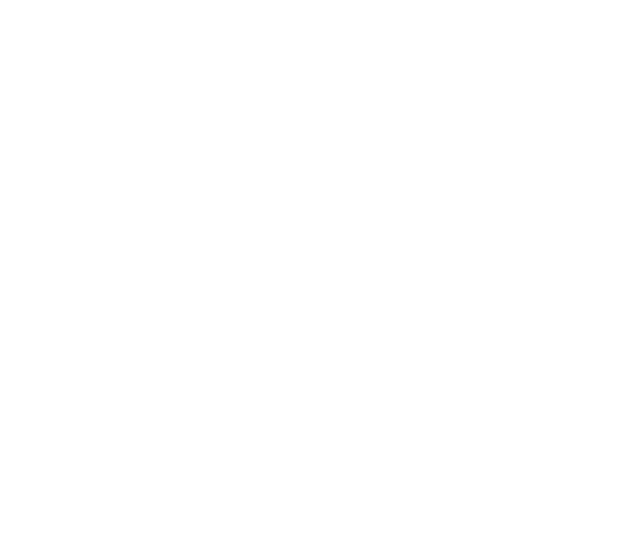
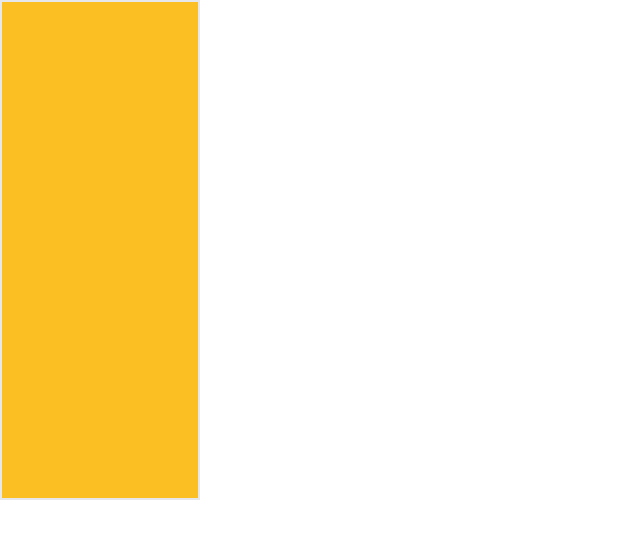
Before and after one commit to GonzaQuedena01/portfolio, a website: page index.html in a window 1280 px wide. Shown: the whole page, without its empty margins (0-640 px from the left). Drawn offline with nearby package versions, Linux system fonts and the light colour scheme; files that its build step writes are made by us from their sources.

Commit message:
chore: initial commit.

```diff
--- a/index.html
+++ b/index.html
@@ -4,9 +4,13 @@
     <meta charset="UTF-8">
     <meta name="viewport" content="width=device-width, initial-scale=1.0">
     <title>My Portfolio</title>
-    <link rel="stylesheet" href="/assets/styles/main.css    ">
+    <link rel="stylesheet" href="/assets/styles/main.css">
 </head>
 <body class="">
+
+<div  class="border-2 w-[200px] h-[500px] bg-amber-400">
+
+</div>
 
 <script src="js/scripts.js"></script>
 </body>
```
Also changed, not shown: assets/styles/main.css (added).
